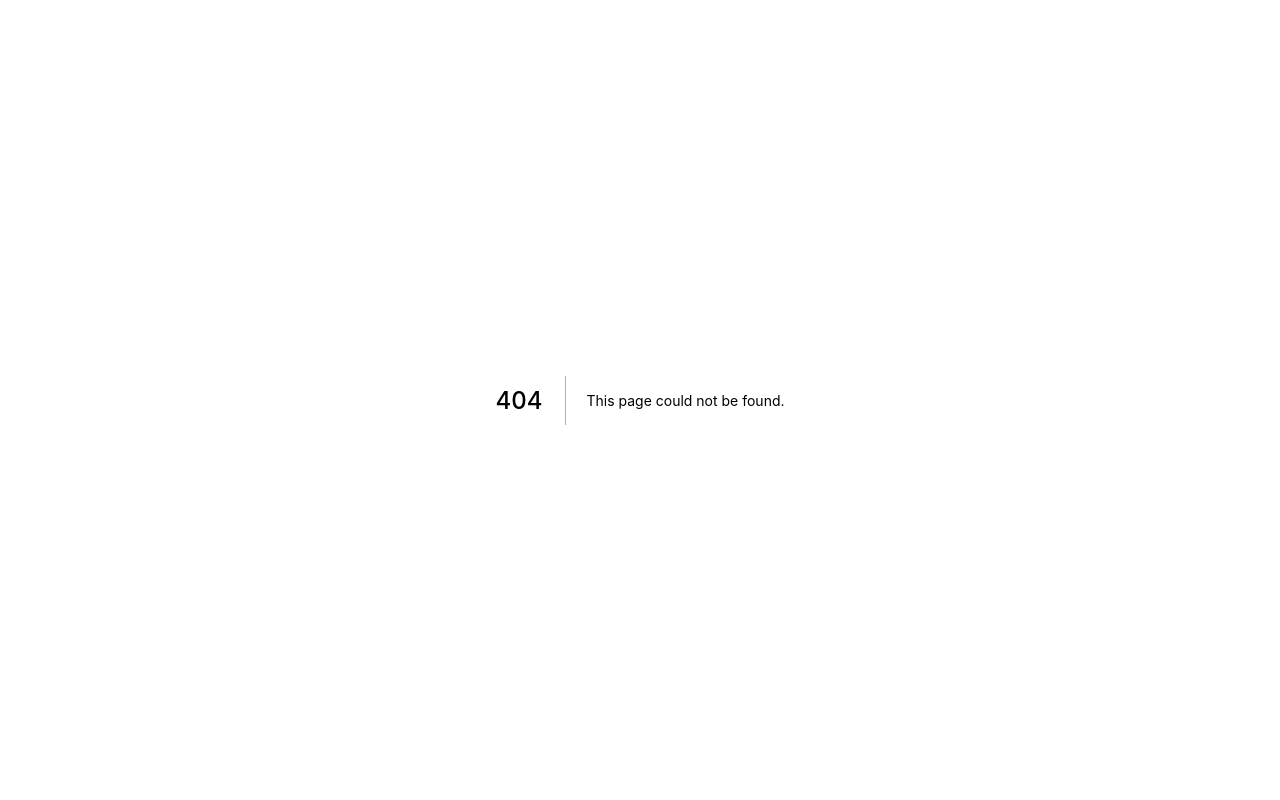
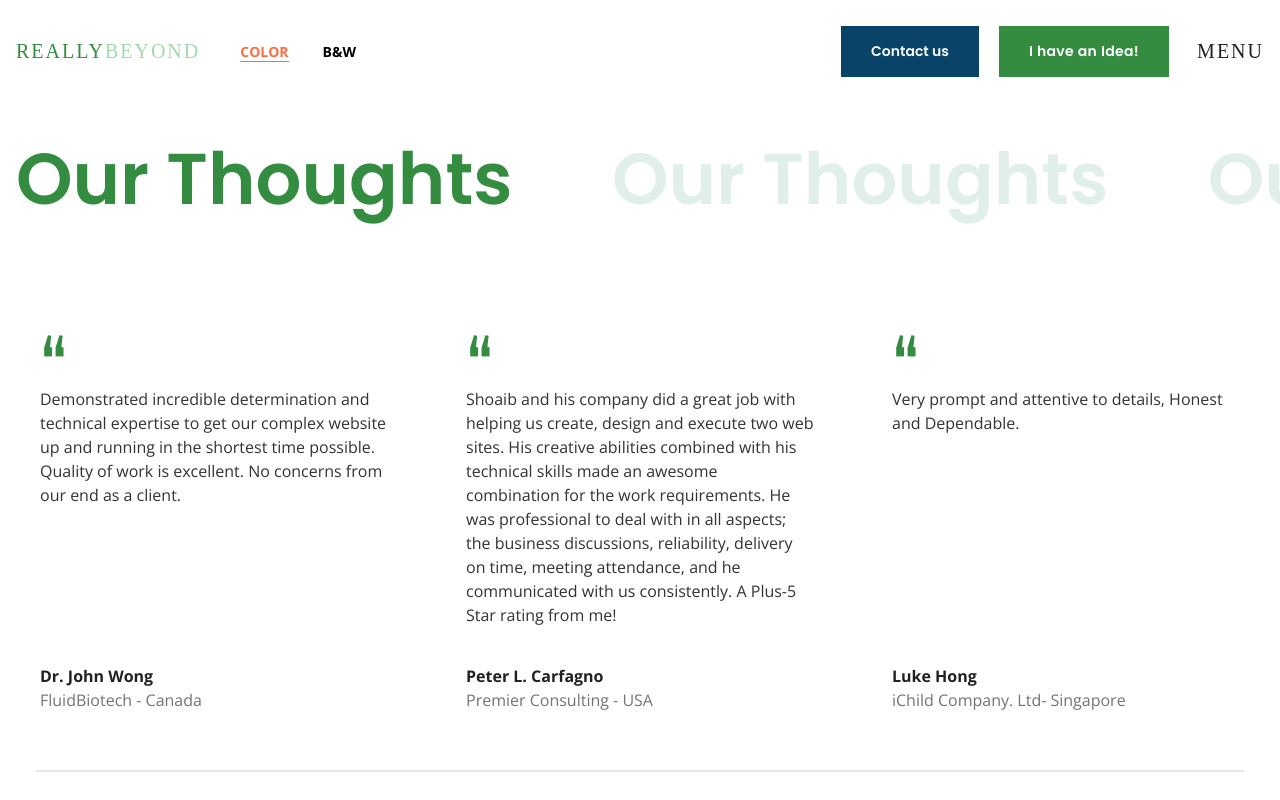
Before and after one commit to Kingkon963/reallyBeyond, a Next.js app: page /blog in a window 1280 px wide. Before the commit this address had no page. Shown: the top 800 px of the page. Built offline with nearby package versions, Linux system fonts and the light colour scheme; a web font is replaced by a local one.

Commit message:
InfinityHeader updated

```diff
--- /dev/null
+++ b/pages/blog.tsx
@@ -0,0 +1,26 @@
+import * as React from "react";
+import type { NextPage } from "next";
+import Head from "next/head";
+import Layout from "@components/Layout";
+import TestimonialGrid from "@components/TestimonialGrid";
+import InfinityHeader from "@components/InfinityHeader";
+
+const Testimonials: NextPage = () => {
+  return (
+    <div className="overflow-x-clip">
+      <Head>
+        <title>Really Beyond | Blog</title>
+        <meta name="description" content="Blog" />
+        <link rel="icon" href="/favicon.ico" />
+      </Head>
+      <Layout>
+        <div className="container top-gap pb-24">
+          <InfinityHeader>Our Thoughts</InfinityHeader>
+          <TestimonialGrid variant="simple" />
+        </div>
+      </Layout>
+    </div>
+  );
+};
+
+export default Testimonials;
--- a/src/components/InfinityHeader.tsx
+++ b/src/components/InfinityHeader.tsx
@@ -2,57 +2,57 @@ import React from "react";
 
 interface InfinityHeader {
   children: String | JSX.Element;
+  gap?: number;
 }
 
-function InfinityHeader({ children }: InfinityHeader) {
-  const gap = 20;
+function InfinityHeader({ children, gap = 20 }: InfinityHeader) {
   return (
     <h1 className="text-[#B4D7CE66] relative text-3xl lg:text-7xl font-poppinsSemibold mt-[43px] pb-16 flex w-fit">
       <span
-        className={`absolute dark:text-grayish`}
+        className={`absolute dark:text-grayish whitespace-nowrap`}
         style={{ left: `-${(100 + gap) * 4}%` }}
       >
         {children}
       </span>
       <span
-        className={`absolute dark:text-grayish`}
+        className={`absolute dark:text-grayish whitespace-nowrap`}
         style={{ left: `-${(100 + gap) * 3}%` }}
       >
         {children}
       </span>
       <span
-        className={`absolute dark:text-grayish`}
+        className={`absolute dark:text-grayish whitespace-nowrap`}
         style={{ left: `-${(100 + gap) * 2}%` }}
       >
         {children}
       </span>
       <span
-        className={`absolute dark:text-grayish`}
+        className={`absolute dark:text-grayish whitespace-nowrap`}
         style={{ left: `-${100 + gap}%` }}
       >
         {children}
       </span>
       <span className="text-green dark:text-black">{children}</span>
       <span
-        className={`absolute dark:text-grayish`}
+        className={`absolute dark:text-grayish whitespace-nowrap`}
         style={{ left: `${100 + gap}%` }}
       >
         {children}
       </span>
       <span
-        className={`absolute dark:text-grayish`}
+        className={`absolute dark:text-grayish whitespace-nowrap`}
         style={{ left: `${(100 + gap) * 2}%` }}
       >
         {children}
       </span>
       <span
-        className={`absolute dark:text-grayish`}
+        className={`absolute dark:text-grayish whitespace-nowrap`}
         style={{ left: `${(100 + gap) * 3}%` }}
       >
         {children}
       </span>
       <span
-        className={`absolute dark:text-grayish`}
+        className={`absolute dark:text-grayish whitespace-nowrap`}
         style={{ left: `${(100 + gap) * 4}%` }}
       >
         {children}
--- a/src/components/Menu.tsx
+++ b/src/components/Menu.tsx
@@ -42,7 +42,7 @@ function Menu() {
     },
     {
       title: "Blog",
-      url: "#",
+      url: "/blog",
     },
   ];
 
```
